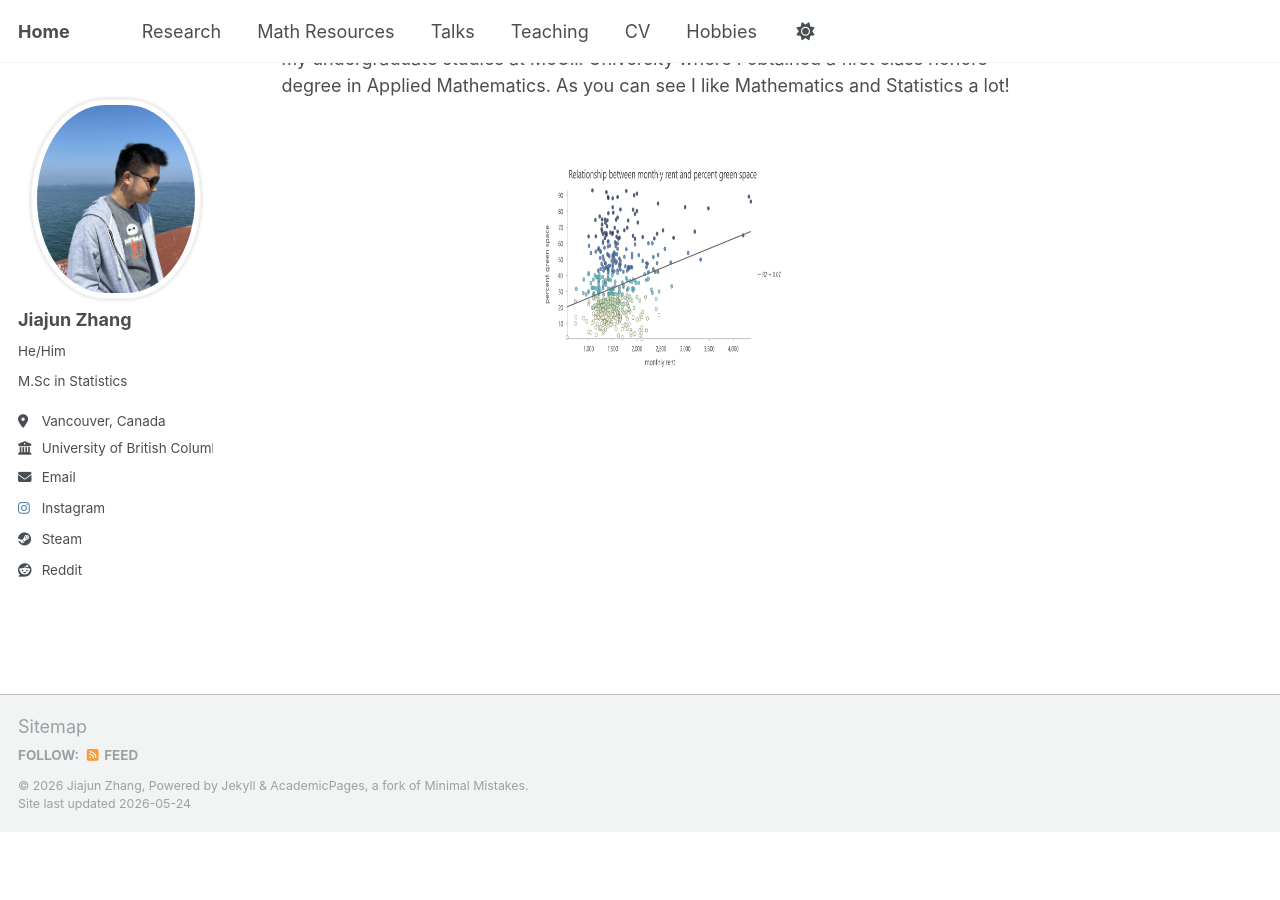
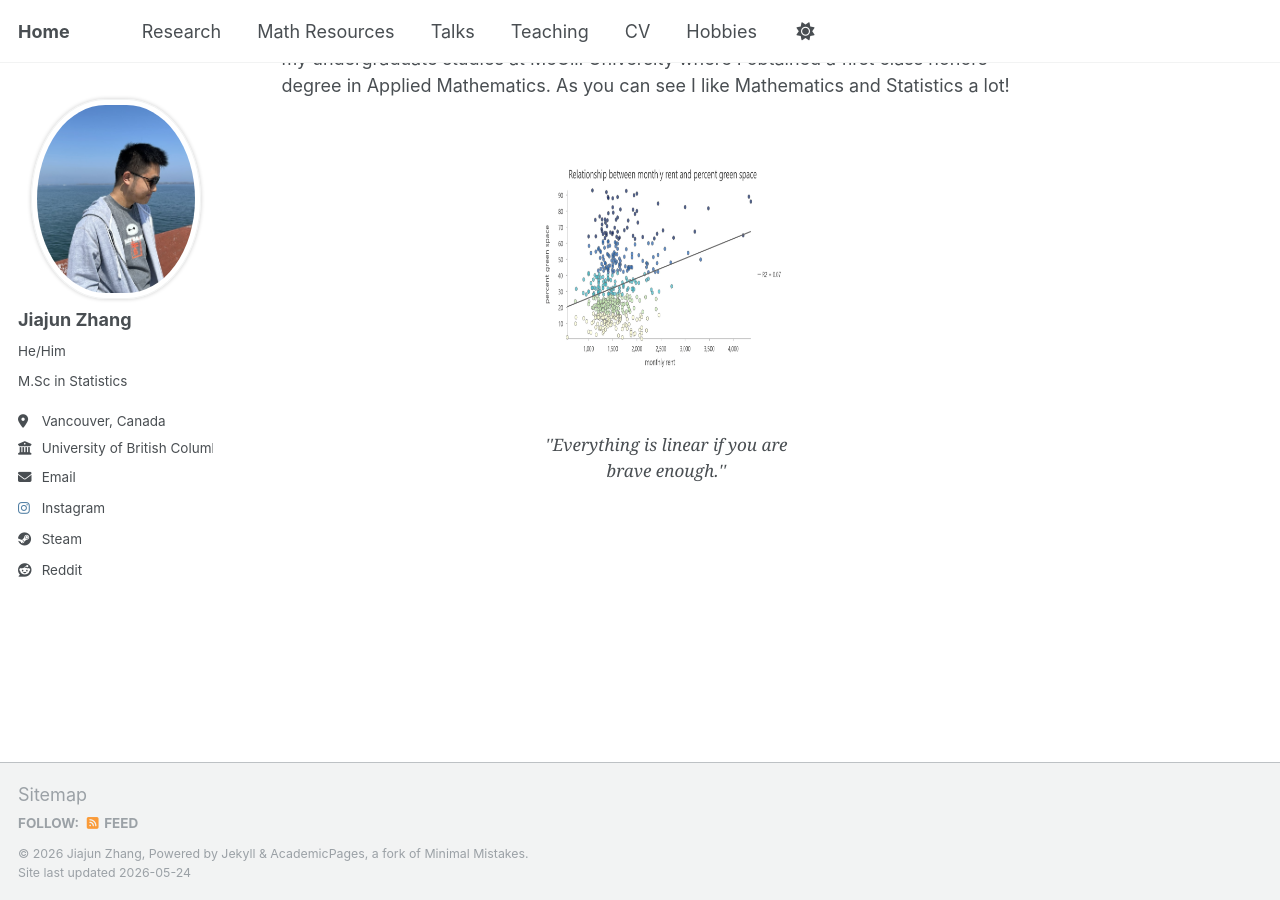
Before and after one commit to JohanssonRein/JohanssonRein.github.io, a Jekyll site: the page built from _pages/about.md, in a window 1280 px wide and 900 px high, scrolled down 1085 px. Built offline with Jekyll 4.4.1, drawn with Linux system fonts in a browser that asks for light colours; before the commit the page ends 1917 px from its top, so only the background shows below that.

Commit message:
Update about.md

```diff
--- a/_pages/about.md
+++ b/_pages/about.md
@@ -46,6 +46,6 @@ I am currently a M.Sc student in Statistics at the University of British Columbi
     style="width: 280px; height: 280px; object-fit: cover; border-radius: 50%;"
   >
   <figcaption style="font-size: 0.95em; margin-top: 0.5em;">
-    <em></em>
+    <em>''Everything is linear if you are brave enough.''</em>
   </figcaption>
 </figure>
```
